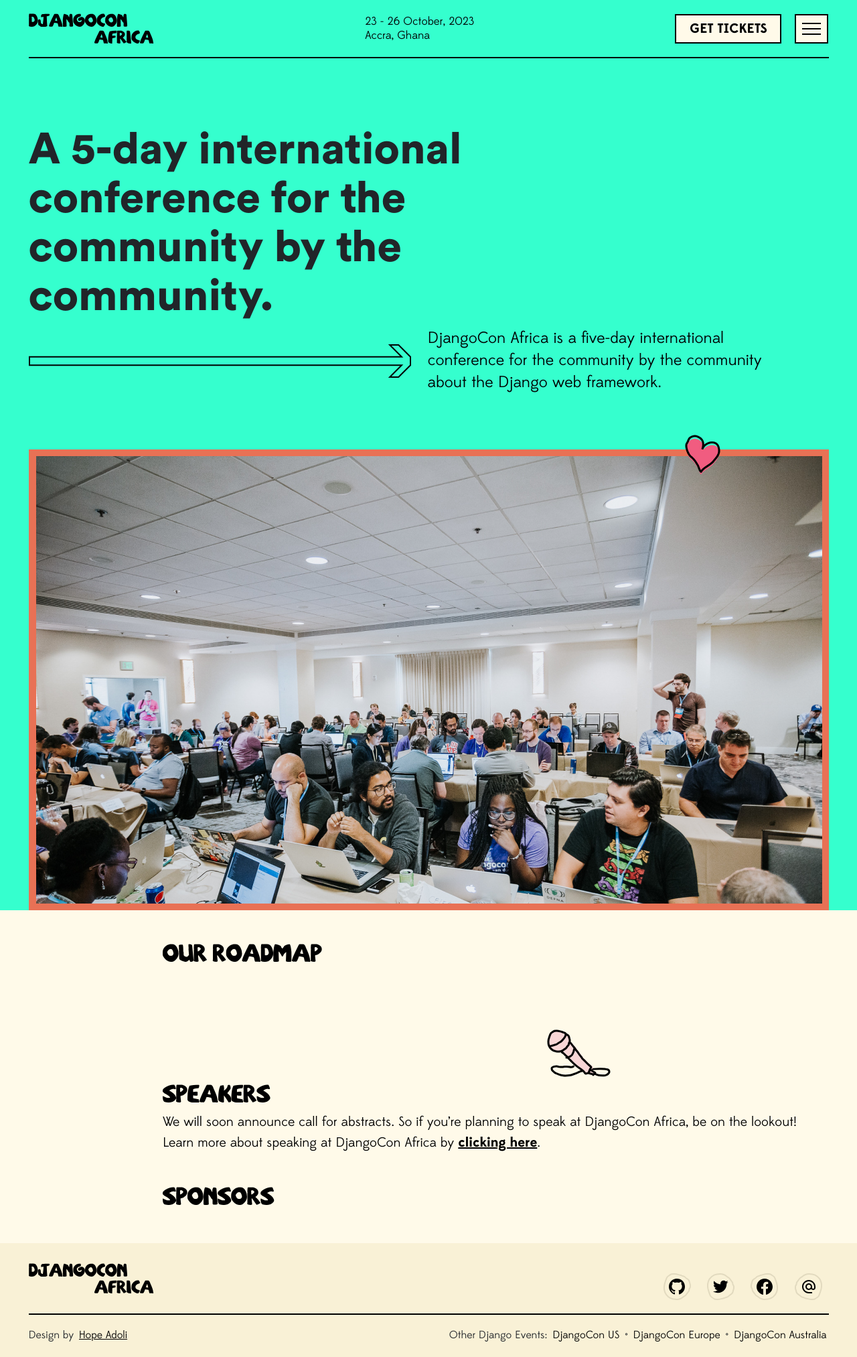
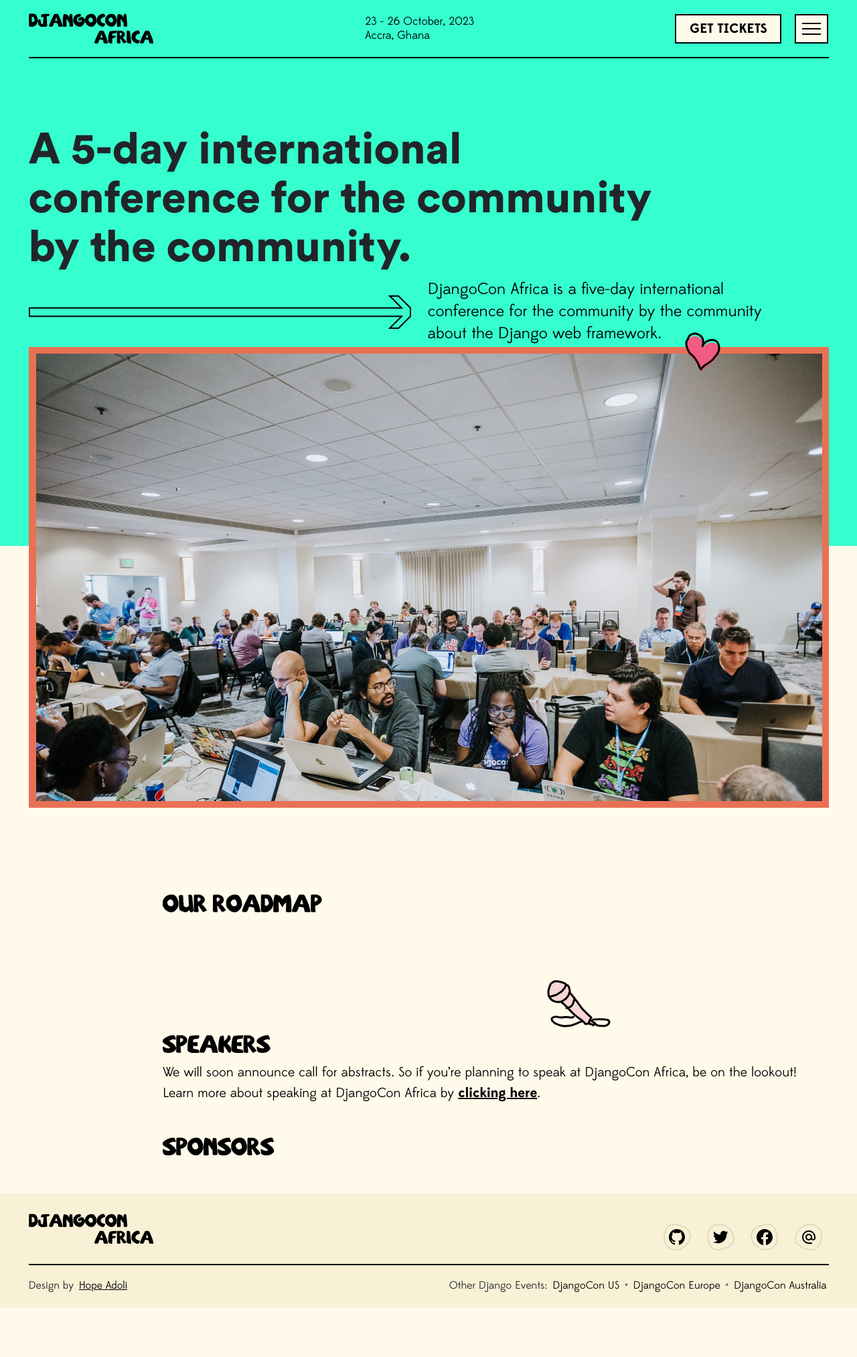
Before and after one commit to djangocon/2023.djangocon.africa, a Jekyll site: the page built from index.md, in a window 1280 px wide. Shown: the whole page at 67% size. Built offline with Jekyll 4.4.1, drawn with Linux system fonts in a browser that asks for light colours; after the commit the page ends 1952 px from its top, so only the background shows below that.

Commit message:
Add hero section

```diff
--- a/_layouts/home.html
+++ b/_layouts/home.html
@@ -16,7 +16,10 @@
 
   <body>
     <header>{% include nav.html %}</header>
-    <section class="hero">{% include hero.html %}</section>
+    <section>
+      <div class="hero">{% include hero.html %}</div>
+      <div class="hero-empty"></div>
+    </section>
 
     <div class="heading-title">
       <h3 class="text">OUR ROADMAP</h3>
--- a/static/css/style.css
+++ b/static/css/style.css
@@ -316,6 +316,7 @@
 
 .hero {
   background-color: #35ffce;
+  padding-bottom: 150px;
 }
 
 .hero-text {
@@ -326,7 +327,7 @@
   font-size: 65px;
   line-height: 73px;
   padding-top: 100px;
-  width: 75%;
+  width: 80%;
   margin-bottom: 10px;
 }
 
@@ -346,9 +347,12 @@
   color: #000000;
 }
 
-.hero .header-img {
-  width: 100%;
-  margin-top: 60px;
-  margin-right: auto;
-  margin-left: auto;
+.hero-empty {
+  background: #fffae9;
+  height: 470px;
 }
+
+.header-img {
+  position: absolute;
+  top: 55%;
+}
```
